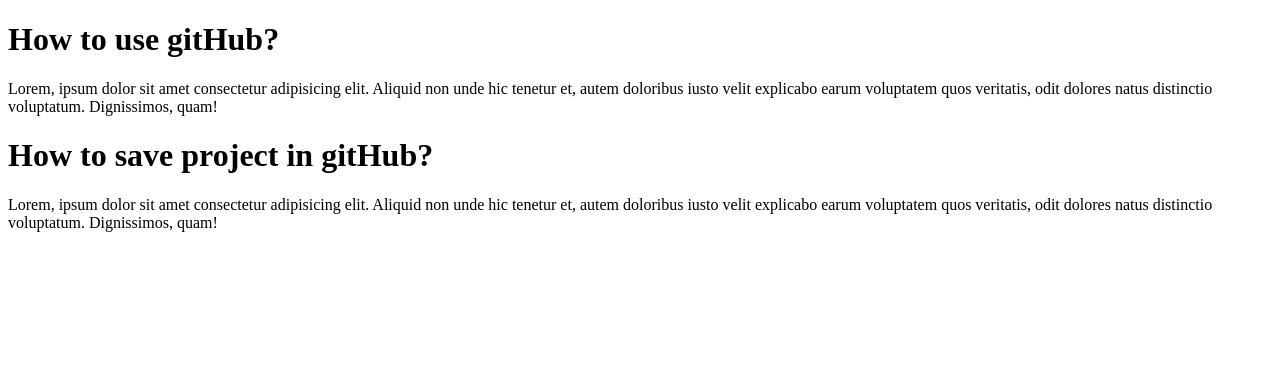
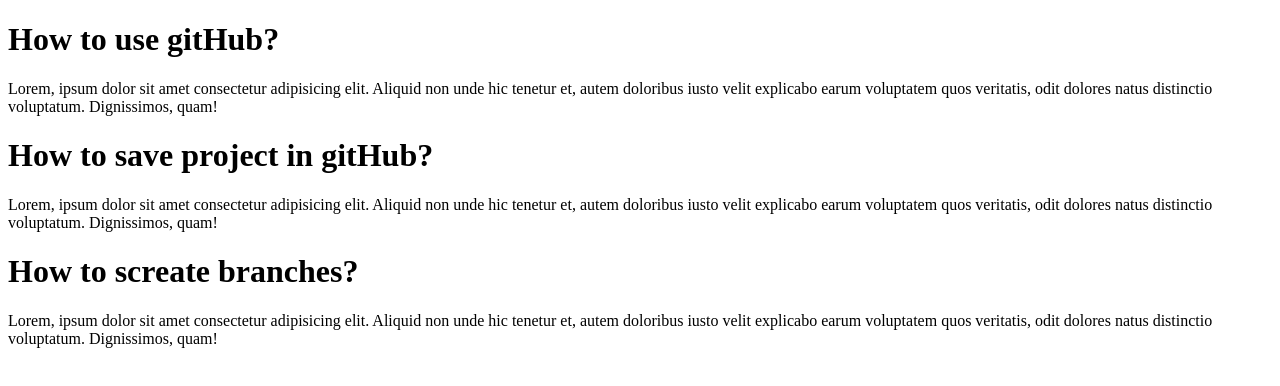
Before and after one commit to devProjet/web, a plain HTML site: page index.html in a window 1280 px wide. Drawn offline with Linux system fonts and the light colour scheme.

Commit message:
Now i have just created new branch and i added some code.

```diff
--- a/index.html
+++ b/index.html
@@ -13,7 +13,10 @@
     <h1>How to save project in gitHub?</h1>
     <p>Lorem, ipsum dolor sit amet consectetur adipisicing elit. Aliquid non unde hic tenetur et,
         autem doloribus iusto velit explicabo earum voluptatem quos veritatis, odit dolores natus distinctio voluptatum. Dignissimos, quam!
-
+    </p>
+    <h1>How to screate branches?</h1>
+    <p>Lorem, ipsum dolor sit amet consectetur adipisicing elit. Aliquid non unde hic tenetur et,
+        autem doloribus iusto velit explicabo earum voluptatem quos veritatis, odit dolores natus distinctio voluptatum. Dignissimos, quam!
     </p>
 </body>
 </html>
```
